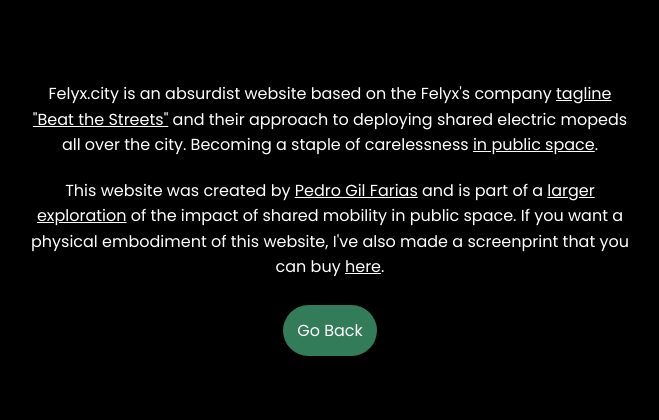
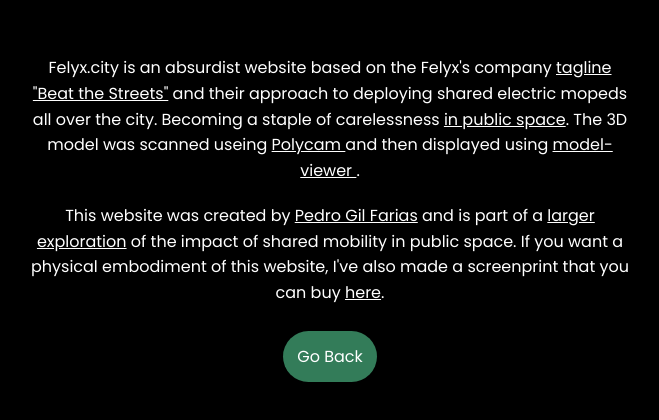
Before and after one commit to de-conceptualise/Felyx-city, a plain HTML site: page about.html in a window 1280 px wide. Shown: the part 198-618 px from the top of the page, without its empty margins (310-969 px from the left). Drawn offline with Linux system fonts and the light colour scheme.

Commit message:
Update about.html

```diff
--- a/about.html
+++ b/about.html
@@ -75,7 +75,7 @@
 <body>
 
 <div>
-    <p>Felyx.city is an absurdist website based on the Felyx's company <a href="https://felyx.com/" target="_blank">tagline "Beat the Streets"</a> and their approach to deploying shared electric mopeds all over the city. Becoming a staple of carelessness <a href="https://www.instagram.com/strooiscooters010/" target="_blank">in public space</a>.</p>
+    <p>Felyx.city is an absurdist website based on the Felyx's company <a href="https://felyx.com/" target="_blank">tagline "Beat the Streets"</a> and their approach to deploying shared electric mopeds all over the city. Becoming a staple of carelessness <a href="https://www.instagram.com/strooiscooters010/" target="_blank">in public space</a>. The 3D model was scanned useing <a href="https://poly.cam/" target="_blank"> Polycam </a> and then displayed using <a href="https://modelviewer.dev/" target="_blank">model-viewer </a>.</p>
 
     <p>This website was created by <a href="https://www.instagram.com/pedro.gil.farias/" target="_blank">Pedro Gil Farias</a> and is part of a <a href="https://pedrogilfarias.com/felyx-city/" target="_blank">larger exploration</a> of the impact of shared mobility in public space. If you want a physical embodiment of this website, I've also made a screenprint that you can buy <a href="https://deconceptualise.com/product/felyxcity/" target="_blank">here</a>.</p>
     <br>
```
